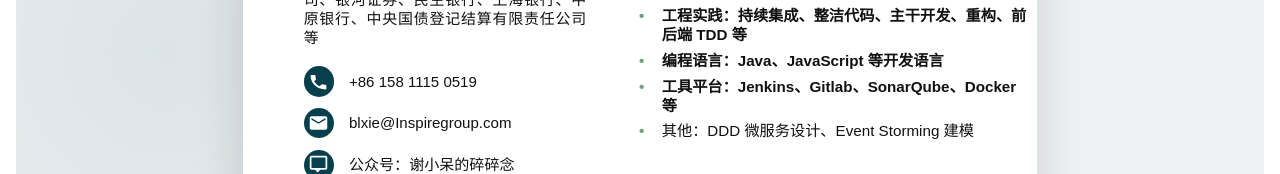
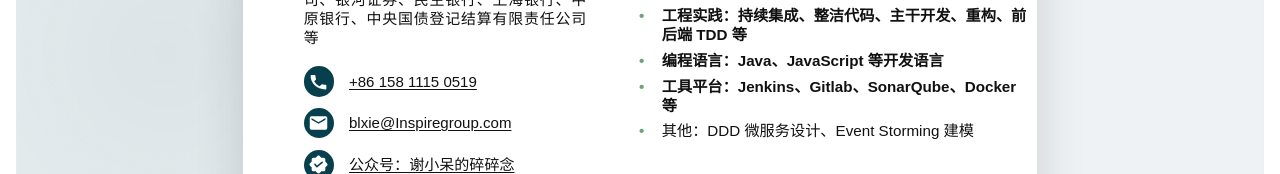
Before and after one commit to xbl/my-profile, a Vue app: page / in a window 1280 px wide. Shown: the part 626-800 px from the top of the page. Built offline with nearby package versions, Linux system fonts and the light colour scheme.

Commit message:
feat: 更新简历联系信息和图标，增强可点击链接支持

```diff
--- a/scripts/export-pdf.mjs
+++ b/scripts/export-pdf.mjs
@@ -60,6 +60,7 @@ async function main() {
     await page.goto(`${BASE}/`, { waitUntil: 'networkidle', timeout: 120_000 })
     await page.emulateMedia({ media: 'print' })
 
+    // Chromium 生成的 PDF 默认保留 <a href> 链接（在阅读器中可点）；无需单独选项
     await page.pdf({
       path: outFile,
       format: 'A4',
--- a/src/data/resume.ts
+++ b/src/data/resume.ts
@@ -10,10 +10,14 @@ export const resume: ResumeData = {
     '17+ 年软件工程从业经验。带领团队聚焦国内大型客户的 AI4SE、DevOps、敏捷转型工作以及研发效能相关咨询业务。',
     '服务客户：OOCL、大众安徽、海柔创新、中国工商银行、中国建设银行、中金公司、银河证券、民生银行、上海银行、中原银行、中央国债登记结算有限责任公司等',
   ],
+  // 超链接与 `src-profile/谢保龙简历.pptx` 第 1 页一致（公众号为 deck 内 https；邮箱为 mailto）
   contactItems: [
-    { text: '+86 158 1115 0519' },
-    { text: 'blxie@Inspiregroup.com' },
-    { text: '公众号：谢小呆的碎碎念' },
+    { text: '+86 158 1115 0519', href: 'tel:+8615811150519' },
+    { text: 'blxie@Inspiregroup.com', href: 'mailto:blxie@Inspiregroup.com' },
+    {
+      text: '公众号：谢小呆的碎碎念',
+      href: 'https://mp.weixin.qq.com/s/VHXLFlA3-H5MCoK5vVXY5A',
+    },
   ],
   skillGroups: [
     {
--- a/src/types/resume.ts
+++ b/src/types/resume.ts
@@ -21,6 +21,10 @@ export type ResumeSkillGroup = {
 
 export type ResumeContactItem = {
   text: string
+  /**
+   * 可点击跳转：`tel:`、`mailto:`、`https:` 等（与简历 PPT/Markdown 中的联系方式一致；导出 PDF 时仍保留为可点链接）
+   */
+  href?: string
 }
 
 export type ResumeData = {
--- a/src/views/ResumeView.vue
+++ b/src/views/ResumeView.vue
@@ -37,6 +37,10 @@ function skillHeadingFallbackAt(index: number): string {
   return SKILL_HEADING_FALLBACK_ICONS[index] ?? '◆'
 }
 
+function isExternalHttpHref(href: string): boolean {
+  return href.startsWith('http://') || href.startsWith('https://')
+}
+
 const printResume = () => window.print()
 </script>
 
@@ -71,7 +75,16 @@ const printResume = () => window.print()
               <img v-if="contactIconAt(ci)" class="contact-icon-img" :src="contactIconAt(ci)" alt="" />
               <span v-else class="contact-fallback">{{ contactFallbackAt(ci) }}</span>
             </span>
-            <span>{{ item.text }}</span>
+            <span class="contact-text">
+              <a
+                v-if="item.href"
+                :href="item.href"
+                class="contact-link"
+                :target="isExternalHttpHref(item.href) ? '_blank' : undefined"
+                :rel="isExternalHttpHref(item.href) ? 'noopener noreferrer' : undefined"
+              >{{ item.text }}</a>
+              <template v-else>{{ item.text }}</template>
+            </span>
           </li>
         </ul>
       </aside>
@@ -409,6 +422,22 @@ const printResume = () => window.print()
 .contact-fallback {
   font-size: 10pt;
   line-height: 1;
+}
+
+.contact-text {
+  word-break: break-word;
+}
+
+.contact-link {
+  color: inherit;
+  text-decoration: underline;
+  text-underline-offset: 0.12em;
+}
+
+@media print {
+  .contact-link {
+    text-decoration: none;
+  }
 }
 
 .skill-heading-icon {
```
Also changed, not shown: public/ppt-assets/icon-contact-wechat.svg.
